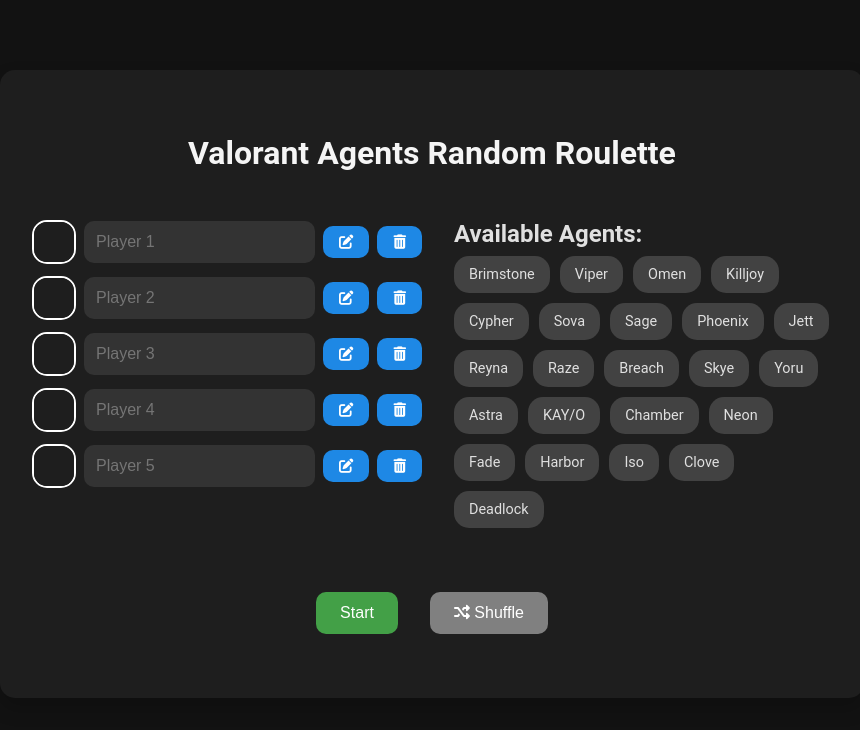
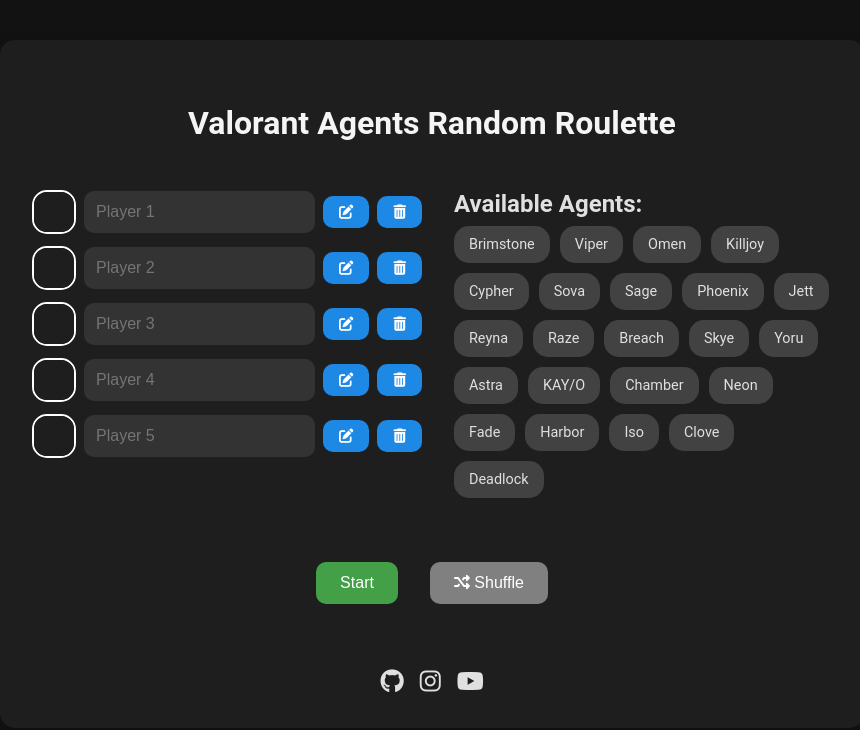
Before and after one commit to Victoroide/valorant-roulette, a website: page index.html in a window 1280 px wide. Shown: the whole page, without its empty margins (208-1068 px from the left). Drawn offline with Linux system fonts and the light colour scheme.

Commit message:
chore: Add social media icons to the page and icon for the browser page

```diff
--- a/index.html
+++ b/index.html
@@ -6,6 +6,7 @@
     <title>Valorant Agents Random Roulette</title>
     <link rel="stylesheet" href="https://cdnjs.cloudflare.com/ajax/libs/font-awesome/6.0.0-beta3/css/all.min.css">
     <link rel="stylesheet" href="styles.css">
+    <link rel="icon" href="images/valorant.ico" type="image/x-icon">
 </head>
 <body>
     <div class="container">
@@ -61,6 +62,11 @@
         <div class="loading-container" id="loadingContainer" style="display: none;">
             <div class="loading-spinner"></div>
         </div>
+        <div class="social-media">
+            <a href="https://github.com/Victoroide" target="_blank" class="social-icon"><i class="fab fa-github"></i></a>
+            <a href="https://instagram.com/victorhugocf_" target="_blank" class="social-icon"><i class="fab fa-instagram"></i></a>
+            <a href="https://www.youtube.com/watch?v=dQw4w9WgXcQ&ab_channel=RickAstley" target="_blank" class="social-icon"><i class="fab fa-youtube"></i></a>
+        </div>
     </div>
     <script src="script.js"></script>
 </body>
--- a/styles.css
+++ b/styles.css
@@ -186,3 +186,20 @@
     0% { transform: rotate(0deg); }
     100% { transform: rotate(360deg); }
 }
+
+.social-media {
+    display: flex;
+    justify-content: center;
+    gap: 1rem;
+    margin-top: 2rem;
+}
+
+.social-icon {
+    color: #e0e0e0;
+    font-size: 1.5rem;
+    text-decoration: none;
+}
+
+.social-icon:hover {
+    color: #1e88e5;
+}
```
Also changed, not shown: images/valorant.ico (added).
